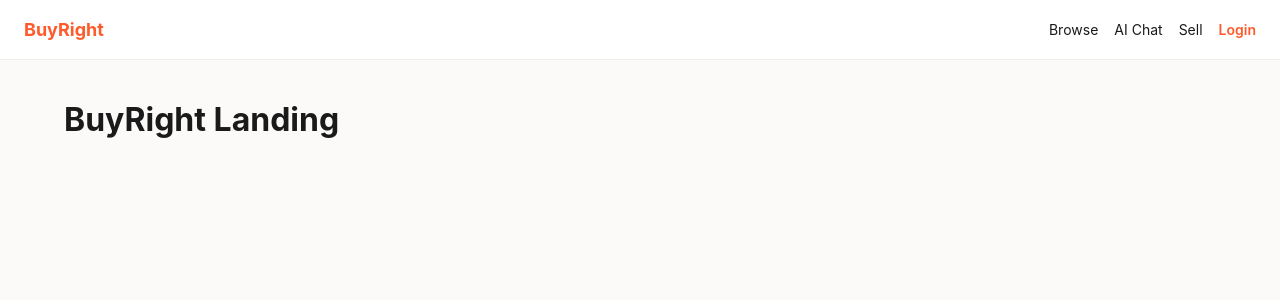
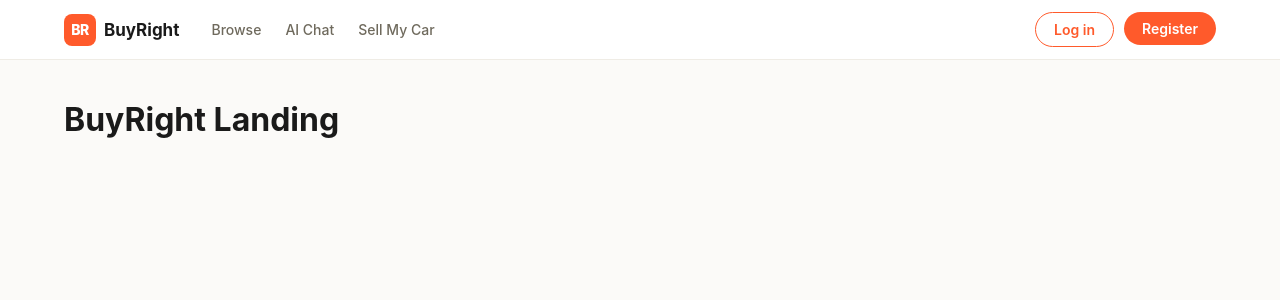
Before and after one commit to dylanc0214/BuyRight, a React (Vite) app in the folder client/: page / in a window 1280 px wide. Shown: the top 300 px of the page. Built offline with nearby package versions, Linux system fonts and the light colour scheme; no server answers.

Commit message:
feat: warm-white Header with auth nav and CARSOME-style CarCard

```diff
--- a/client/src/components/Header.jsx
+++ b/client/src/components/Header.jsx
@@ -1,14 +1,74 @@
-import { Link } from 'react-router-dom';
+import { Link, useNavigate, useLocation } from 'react-router-dom';
+import { useAuth } from '../context/AuthContext';
+
 export default function Header() {
+  const { user, logout } = useAuth();
+  const navigate = useNavigate();
+  const { pathname } = useLocation();
+
+  function handleLogout() { logout(); navigate('/'); }
+
+  const navLink = (to, label) => (
+    <Link
+      to={to}
+      style={{
+        color: pathname === to ? 'var(--primary)' : 'var(--text-dim)',
+        fontSize: 14,
+        fontWeight: pathname === to ? 600 : 500,
+        transition: 'color 0.12s',
+      }}
+    >
+      {label}
+    </Link>
+  );
+
   return (
-    <header style={{background:'#fff',borderBottom:'1px solid #efece5',padding:'0 24px',height:60,display:'flex',alignItems:'center',justifyContent:'space-between'}}>
-      <Link to="/" style={{fontWeight:700,fontSize:18,color:'#ff5a2b'}}>BuyRight</Link>
-      <nav style={{display:'flex',gap:16}}>
-        <Link to="/cars" style={{color:'#1a1a1a',fontSize:14}}>Browse</Link>
-        <Link to="/chat" style={{color:'#1a1a1a',fontSize:14}}>AI Chat</Link>
-        <Link to="/sell" style={{color:'#1a1a1a',fontSize:14}}>Sell</Link>
-        <Link to="/login" style={{color:'#ff5a2b',fontSize:14,fontWeight:600}}>Login</Link>
-      </nav>
+    <header style={{
+      background: 'var(--surface)',
+      borderBottom: '1px solid var(--border)',
+      position: 'sticky',
+      top: 0,
+      zIndex: 100,
+      height: 60,
+    }}>
+      <div className="container" style={{ display: 'flex', alignItems: 'center', height: '100%', gap: 32 }}>
+        <Link to="/" style={{ display: 'flex', alignItems: 'center', gap: 8, flexShrink: 0 }}>
+          <span style={{
+            background: 'var(--primary)', color: '#fff',
+            fontWeight: 800, fontSize: 14, letterSpacing: '-0.5px',
+            width: 32, height: 32, borderRadius: 8,
+            display: 'flex', alignItems: 'center', justifyContent: 'center',
+          }}>BR</span>
+          <span style={{ fontWeight: 700, fontSize: 17, color: 'var(--text)' }}>BuyRight</span>
+        </Link>
+
+        <nav style={{ display: 'flex', gap: 24, flex: 1 }}>
+          {navLink('/cars', 'Browse')}
+          {navLink('/chat', 'AI Chat')}
+          {navLink('/sell', 'Sell My Car')}
+        </nav>
+
+        {user ? (
+          <div style={{ display: 'flex', gap: 16, alignItems: 'center' }}>
+            {user.role === 'admin' && (
+              <Link to="/admin" style={{ color: 'var(--primary)', fontSize: 13, fontWeight: 600 }}>Admin</Link>
+            )}
+            <Link to="/account" style={{ color: 'var(--text-dim)', fontSize: 14 }}>{user.name}</Link>
+            <button onClick={handleLogout} style={{ color: 'var(--red)', fontSize: 13, cursor: 'pointer', background: 'none', border: 'none' }}>
+              Sign out
+            </button>
+          </div>
+        ) : (
+          <div style={{ display: 'flex', gap: 10 }}>
+            <Link to="/login">
+              <button className="btn-outline" style={{ padding: '8px 18px', fontSize: 14 }}>Log in</button>
+            </Link>
+            <Link to="/register">
+              <button className="btn-primary" style={{ padding: '8px 18px', fontSize: 14 }}>Register</button>
+            </Link>
+          </div>
+        )}
+      </div>
     </header>
   );
 }
```
Also changed, not shown: client/src/components/CarCard.jsx (+41 -42 lines).
